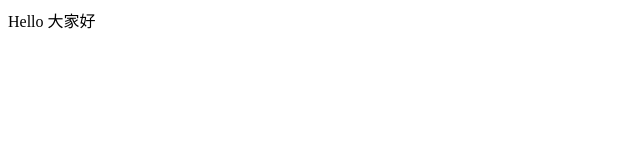
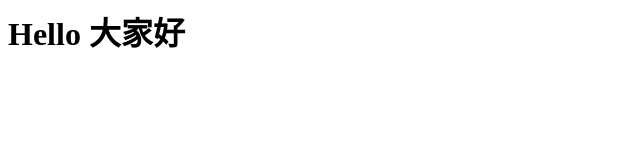
Before and after one commit to WulanOVO/WulanOVO.github.io, a plain HTML site: page index.html in a window 1280 px wide. Shown: the whole page, without its empty margins (0-640 px from the left). Drawn offline with Linux system fonts and the light colour scheme.

Commit message:
Update index.html

```diff
--- a/index.html
+++ b/index.html
@@ -1 +1 @@
-<p>Hello 大家好</p>
+<h1>Hello 大家好</h1>
```
